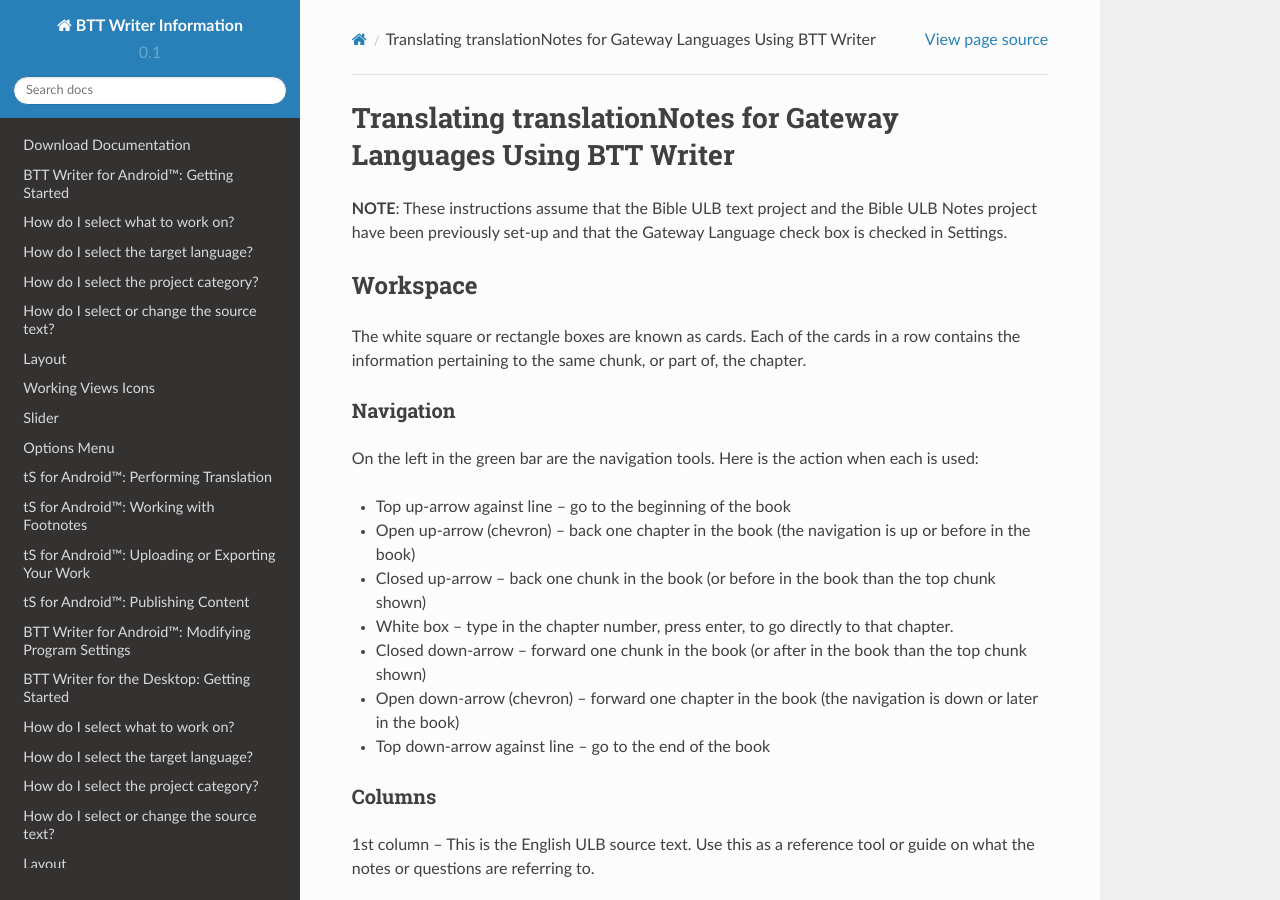
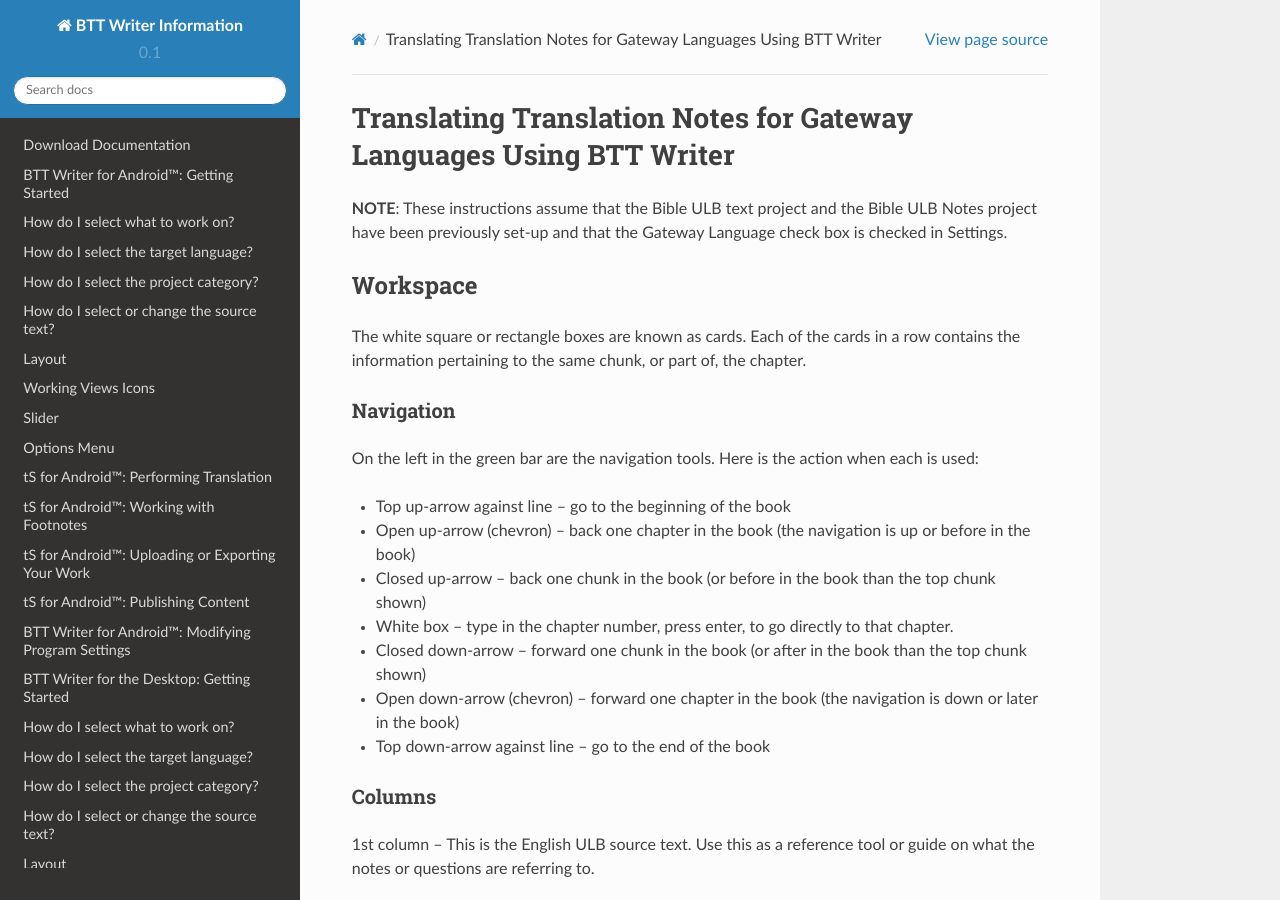
Before and after one commit to mondele/btt-writer-docs, a Sphinx documentation site: the page built from docs/translationNotes.rst, in a window 1280 px wide and 900 px high. Built offline with Sphinx 7.4.7 and the Read the Docs theme 2.0.0, drawn with Linux system fonts in a browser that asks for light colours; pages that are not in the unit, such as notebooks, are missing from menus.

Commit message:
Update translationNotes.rst

```diff
--- a/docs/translationNotes.rst
+++ b/docs/translationNotes.rst
@@ -1,4 +1,4 @@
-Translating translationNotes for Gateway Languages Using BTT Writer
+Translating Translation Notes for Gateway Languages Using BTT Writer
 ==========================================================================================
 
 **NOTE**: These instructions assume that the Bible ULB text project and the Bible ULB Notes project have been previously set-up and that the Gateway Language check box is checked in Settings.
```
